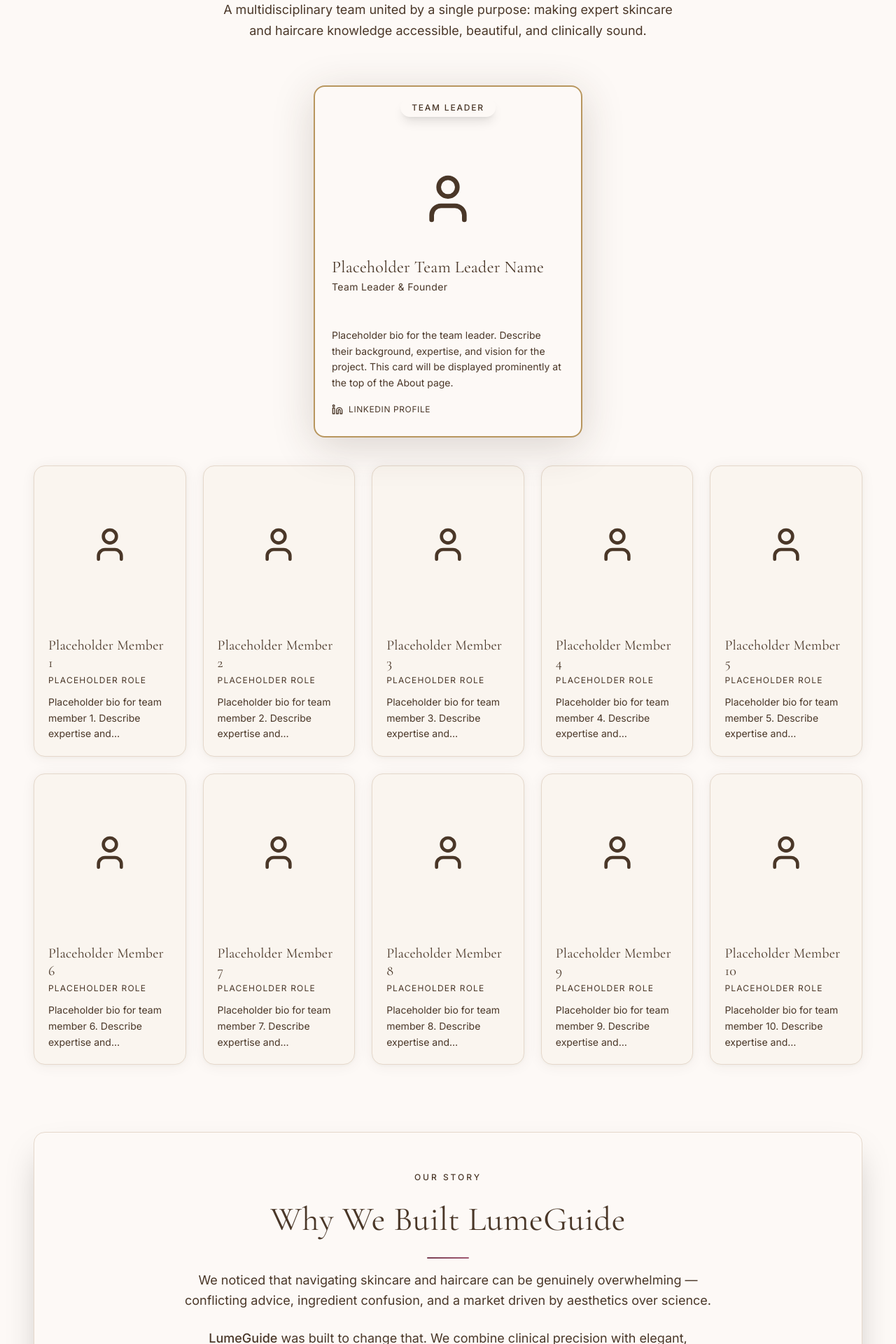
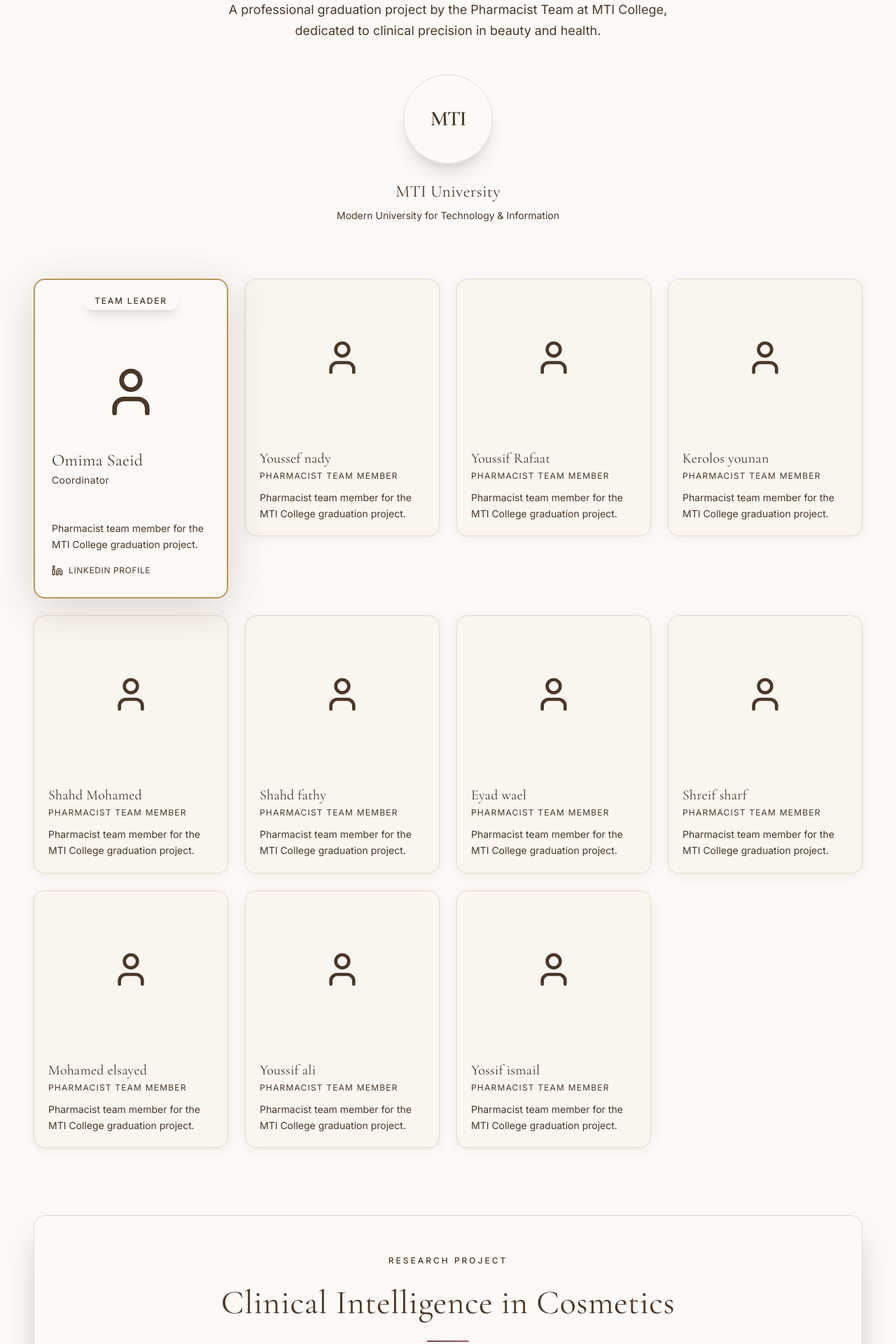
Before and after one commit to DuaA-A/RO-GlowGuide, a React (Vite) app: page /about in a window 1280 px wide. Shown: the part 280-2200 px from the top of the page at 70% size. Built offline with nearby package versions, Linux system fonts and the light colour scheme.

Commit message:
update feature and add about us data

```diff
--- a/src/app/data/team.ts
+++ b/src/app/data/team.ts
@@ -1,96 +1,94 @@
 import type { TeamMember } from "./types";
 
 // ── Team Members ──────────────────────────────────────────────────────────────
-// PLACEHOLDER: Replace names, roles, bios, and LinkedIn URLs with real data
-// The first member (id: "leader") is the Team Leader and will be displayed prominently
 
 export const teamMembers: TeamMember[] = [
     {
-        id: "leader",
-        name: "Placeholder Team Leader Name",
-        role: "Team Leader & Founder",
-        bio: "Placeholder bio for the team leader. Describe their background, expertise, and vision for the project. This card will be displayed prominently at the top of the About page.",
-        image: "", // PLACEHOLDER: Add photo URL or path
-        linkedin: "#", // PLACEHOLDER: Add LinkedIn profile URL
+        id: "member-01",
+        name: "Omima Saeid",
+        role: "Coordinator",
+        bio: "Pharmacist team member for the MTI College graduation project.",
+        image: "",
+        linkedin: "#",
         isLeader: true,
     },
     {
-        id: "member-01",
-        name: "Placeholder Member 1",
-        role: "Placeholder Role",
-        bio: "Placeholder bio for team member 1. Describe expertise and contributions to the project.",
-        image: "",
-        linkedin: "#",
-    },
-    {
         id: "member-02",
-        name: "Placeholder Member 2",
-        role: "Placeholder Role",
-        bio: "Placeholder bio for team member 2. Describe expertise and contributions to the project.",
+        name: "Youssef nady",
+        role: "Pharmacist Team Member",
+        bio: "Pharmacist team member for the MTI College graduation project.",
         image: "",
         linkedin: "#",
     },
     {
         id: "member-03",
-        name: "Placeholder Member 3",
-        role: "Placeholder Role",
-        bio: "Placeholder bio for team member 3. Describe expertise and contributions to the project.",
+        name: "Youssif Rafaat",
+        role: "Pharmacist Team Member",
+        bio: "Pharmacist team member for the MTI College graduation project.",
         image: "",
         linkedin: "#",
     },
     {
         id: "member-04",
-        name: "Placeholder Member 4",
-        role: "Placeholder Role",
-        bio: "Placeholder bio for team member 4. Describe expertise and contributions to the project.",
+        name: "Kerolos younan",
+        role: "Pharmacist Team Member",
+        bio: "Pharmacist team member for the MTI College graduation project.",
         image: "",
         linkedin: "#",
     },
     {
         id: "member-05",
-        name: "Placeholder Member 5",
-        role: "Placeholder Role",
-        bio: "Placeholder bio for team member 5. Describe expertise and contributions to the project.",
+        name: "Shahd Mohamed",
+        role: "Pharmacist Team Member",
+        bio: "Pharmacist team member for the MTI College graduation project.",
         image: "",
         linkedin: "#",
     },
     {
         id: "member-06",
-        name: "Placeholder Member 6",
-        role: "Placeholder Role",
-        bio: "Placeholder bio for team member 6. Describe expertise and contributions to the project.",
+        name: "Shahd fathy",
+        role: "Pharmacist Team Member",
+        bio: "Pharmacist team member for the MTI College graduation project.",
         image: "",
         linkedin: "#",
     },
     {
         id: "member-07",
-        name: "Placeholder Member 7",
-        role: "Placeholder Role",
-        bio: "Placeholder bio for team member 7. Describe expertise and contributions to the project.",
+        name: "Eyad wael",
+        role: "Pharmacist Team Member",
+        bio: "Pharmacist team member for the MTI College graduation project.",
         image: "",
         linkedin: "#",
     },
     {
         id: "member-08",
-        name: "Placeholder Member 8",
-        role: "Placeholder Role",
-        bio: "Placeholder bio for team member 8. Describe expertise and contributions to the project.",
+        name: "Shreif sharf",
+        role: "Pharmacist Team Member",
+        bio: "Pharmacist team member for the MTI College graduation project.",
         image: "",
         linkedin: "#",
     },
     {
         id: "member-09",
-        name: "Placeholder Member 9",
-        role: "Placeholder Role",
-        bio: "Placeholder bio for team member 9. Describe expertise and contributions to the project.",
+        name: "Mohamed elsayed",
+        role: "Pharmacist Team Member",
+        bio: "Pharmacist team member for the MTI College graduation project.",
         image: "",
         linkedin: "#",
     },
     {
         id: "member-10",
-        name: "Placeholder Member 10",
-        role: "Placeholder Role",
-        bio: "Placeholder bio for team member 10. Describe expertise and contributions to the project.",
+        name: "Youssif ali",
+        role: "Pharmacist Team Member",
+        bio: "Pharmacist team member for the MTI College graduation project.",
+        image: "",
+        linkedin: "#",
+    },
+    {
+        id: "member-11",
+        name: "Yossif ismail",
+        role: "Pharmacist Team Member",
+        bio: "Pharmacist team member for the MTI College graduation project.",
         image: "",
         linkedin: "#",
     },
--- a/src/app/pages/About.tsx
+++ b/src/app/pages/About.tsx
@@ -32,24 +32,32 @@ export function About() {
 
                 {/* ── Header ─────────────────────────────────────────────────── */}
                 <SectionHeader
-                    label="About Us"
-                    title="The Team Behind"
-                    titleHighlight="LumeGuide."
-                    subtitle="A multidisciplinary team united by a single purpose: making expert skincare and haircare knowledge accessible, beautiful, and clinically sound."
+                    label="About the Project"
+                    title="Faculty of"
+                    titleHighlight="Pharmacy."
+                    subtitle="A professional graduation project by the Pharmacist Team at MTI College, dedicated to clinical precision in beauty and health."
                 />
 
-                {/* ── Team Leader ────────────────────────────────────────────── */}
-                {leader && (
-                    <div className="mt-16 flex justify-center">
-                        <div className="w-full max-w-sm">
-                            <TeamMemberCard member={leader} />
+                {/* ── MTI College Section ─────────────────────────────────────── */}
+                <motion.div
+                    initial={{ opacity: 0, y: 20 }}
+                    whileInView={{ opacity: 1, y: 0 }}
+                    viewport={{ once: true }}
+                    className="mt-12 mb-20 flex flex-col items-center text-center"
+                >
+                    <div className="w-32 h-32 mb-6 bg-cream rounded-full flex items-center justify-center border border-gold/20 shadow-xl overflow-hidden group">
+                        {/* MTI LOGO PLACEHOLDER */}
+                        <div className="w-full h-full flex items-center justify-center bg-ivory group-hover:bg-white transition-colors">
+                            <span className="text-wine font-heading text-3xl font-bold tracking-tighter">MTI</span>
                         </div>
                     </div>
-                )}
+                    <h3 className="text-wine-dark font-heading text-2xl mb-2">MTI University</h3>
+                    <p className="text-taupe text-sm max-w-md">Modern University for Technology & Information</p>
+                </motion.div>
 
                 {/* ── Team Grid ──────────────────────────────────────────────── */}
-                <div className="mt-10 grid sm:grid-cols-2 lg:grid-cols-5 gap-6">
-                    {members.map((member, i) => (
+                <div className="mt-10 grid sm:grid-cols-2 md:grid-cols-3 lg:grid-cols-4 gap-6">
+                    {teamMembers.map((member, i) => (
                         <TeamMemberCard key={member.id} member={member} index={i} />
                     ))}
                 </div>
@@ -65,19 +73,16 @@ export function About() {
                     <div className="absolute top-0 right-0 w-64 h-64 bg-gold/5 blur-[100px] -mr-32 -mt-32 rounded-full" />
 
                     <div className="max-w-3xl mx-auto text-center relative z-10">
-                        <p className="text-xs uppercase tracking-[0.25em] text-gold-light mb-6 font-medium">Our Story</p>
+                        <p className="text-xs uppercase tracking-[0.25em] text-gold-light mb-6 font-medium">Research Project</p>
                         <h2 className="font-heading text-cream mb-6" style={{ fontSize: "clamp(2rem, 4vw, 3rem)" }}>
-                            Why We Built LumeGuide
+                            Clinical Intelligence in Cosmetics
                         </h2>
                         <div className="section-divider mx-auto mb-10 w-24 h-0.5 bg-gradient-to-r from-transparent via-gold to-transparent" />
                         <p className="text-cream/90 leading-relaxed mb-6 text-base md:text-lg">
-                            We noticed that navigating skincare and haircare can be genuinely overwhelming — conflicting advice, ingredient confusion, and a market driven by aesthetics over science.
-                        </p>
-                        <p className="text-cream/90 leading-relaxed mb-6 text-base md:text-lg">
-                            <strong className="font-medium text-gold-light">LumeGuide</strong> was built to change that. We combine clinical precision with elegant, accessible design to create a resource that anyone can use — whether you're discovering your skin type for the first time, or a medical professional seeking detailed ingredient data.
+                            This platform represents the culmination of our research into dermatological and trichological sciences. We identified a critical gap between clinical knowledge and consumer understanding.
                         </p>
                         <p className="text-cream/90 leading-relaxed text-base md:text-lg">
-                            Every guide, product profile, and routine we publish is reviewed for accuracy and presented honestly. Our mission is to empower, not to sell.
+                            As a team of pharmacists from <strong className="font-medium text-gold-light">MTI College</strong>, we built LumeGuide to provide a professional, evidence-based resource that empowers users to make informed decisions about their skin and hair health through pharmacological accuracy.
                         </p>
                     </div>
                 </motion.div>
@@ -90,9 +95,9 @@ export function About() {
                     className="mt-28"
                 >
                     <SectionHeader
-                        label="What We Stand For"
-                        title="Our Core"
-                        titleHighlight="Values."
+                        label="Our Principles"
+                        title="Pharmacist"
+                        titleHighlight="Standards."
                     />
 
                     <div className="mt-16 grid sm:grid-cols-2 lg:grid-cols-4 gap-8">
@@ -103,19 +108,19 @@ export function About() {
                                 whileInView={{ opacity: 1, y: 0 }}
                                 viewport={{ once: true }}
                                 transition={{ delay: i * 0.1, duration: 0.5 }}
-                                className="luxury-card p-8 text-center bg-ivory border-sand/30"
+                                className="luxury-card p-8 text-center bg-white border-wine/10"
                             >
                                 <div className="w-12 h-12 rounded-2xl bg-wine mx-auto mb-6 flex items-center justify-center shadow-lg shadow-wine/20">
                                     <span className="text-gold-light text-xl">✦</span>
                                 </div>
                                 <h4 className="font-heading text-wine-dark text-2xl mb-4 font-medium">{value.title}</h4>
-                                <p className="text-espresso/90 text-base leading-relaxed">{value.description}</p>
+                                <p className="text-mink text-base leading-relaxed">{value.description}</p>
                             </motion.div>
                         ))}
                     </div>
                 </motion.div>
 
-                {/* ── Contact CTA ─────────────────────────────────────────────── */}
+                {/* ── Feedback CTA ─────────────────────────────────────────────── */}
                 <motion.div
                     initial={{ opacity: 0, y: 20 }}
                     whileInView={{ opacity: 1, y: 0 }}
@@ -126,18 +131,18 @@ export function About() {
                     <div className="absolute inset-0 bg-gradient-to-br from-wine-dark/40 via-transparent to-wine/40 opacity-50" />
 
                     <div className="relative z-10">
-                        <p className="text-xs uppercase tracking-[0.3em] text-gold/60 mb-6 font-semibold">Get in Touch</p>
+                        <p className="text-xs uppercase tracking-[0.3em] text-gold/60 mb-6 font-semibold">Community Impact</p>
                         <h3 className="font-heading text-cream mb-6 leading-tight" style={{ fontSize: "clamp(1.8rem, 3.5vw, 2.8rem)" }}>
-                            Have Questions or Feedback?
+                            Share Your Feedback
                         </h3>
                         <p className="text-cream/80 text-base md:text-lg mb-10 max-w-xl mx-auto leading-relaxed font-light">
-                            We love hearing from our community — whether you have a question, a collaboration idea, or simply want to share your experience.
+                            As part of our graduation project, your feedback is vital. Please help us evaluate the impact of this resource by participating in our research survey.
                         </p>
                         <a
-                            href="mailto:hello@lumeguide.com"
+                            href="#" // REPLACE WITH SURVEY LINK
                             className="btn-wine scale-110 hover:scale-115 transition-transform duration-300"
                         >
-                            Contact Us
+                            Take Survey
                         </a>
                     </div>
                 </motion.div>
--- a/src/app/pages/haircare/HaircareProductDetail.tsx
+++ b/src/app/pages/haircare/HaircareProductDetail.tsx
@@ -141,9 +141,6 @@ export function HaircareProductDetail() {
                             <MedicalDetailsPanel details={product.medicalDetails} />
                         )}
 
-                        <p className="text-xs text-taupe mt-6 leading-relaxed italic">
-                            This product information is for educational purposes only and does not constitute medical advice.
-                        </p>
                     </motion.div>
                 </div>
 
--- a/src/app/pages/skincare/SkincareProductDetail.tsx
+++ b/src/app/pages/skincare/SkincareProductDetail.tsx
@@ -146,10 +146,6 @@ export function SkincareProductDetail() {
                             <MedicalDetailsPanel details={product.medicalDetails} />
                         )}
 
-                        {/* Disclaimer */}
-                        <p className="text-xs text-taupe mt-6 leading-relaxed italic">
-                            This product information is for educational purposes only and does not constitute medical advice.
-                        </p>
                     </motion.div>
                 </div>
 
```
Also changed, not shown: src/app/components/Layout.tsx (+28 -3 lines).
